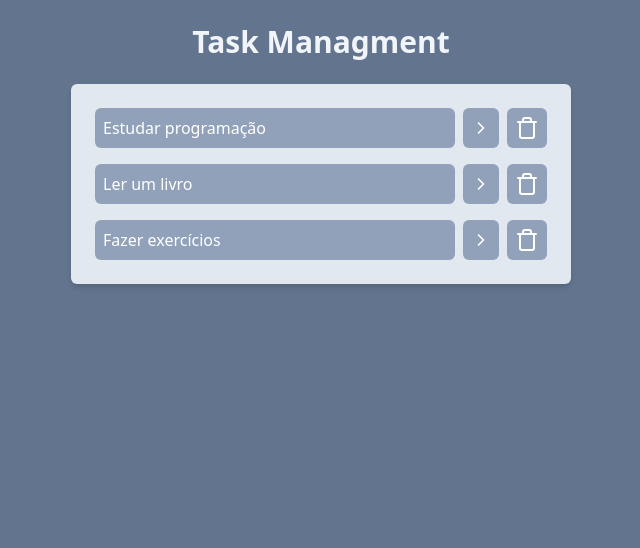
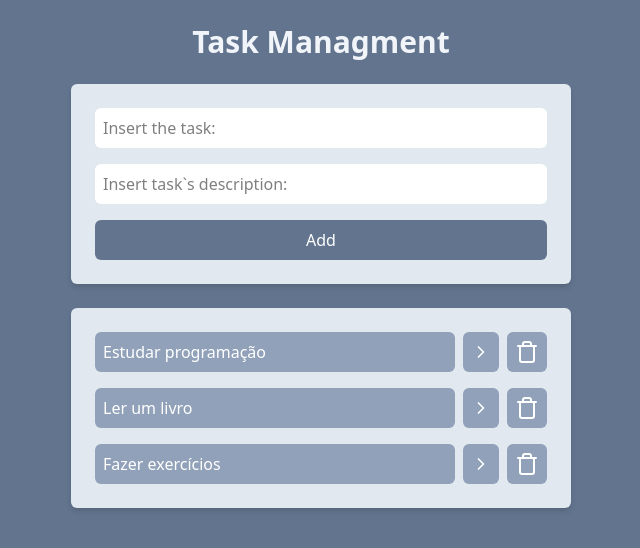
Before and after one commit to WallaceFalue/To-Do-List, a React (Vite) app: page / in a window 1280 px wide. Shown: the top 548 px of the page, without its empty margins (319-959 px from the left). Built offline with nearby package versions, Linux system fonts and the light colour scheme.

Commit message:
add button, add task syst

```diff
--- a/src/App.jsx
+++ b/src/App.jsx
@@ -39,13 +39,23 @@ function App() {
     setTasks(newTask);
   }
 
+  function onAddTaskSubmits(title, description) {
+    const task = {
+      id: tasks.length + 1,
+      title: title,
+      description: description,
+      isCompleted: false,
+    };
+    setTasks([...tasks, task]);
+  }
+
   return (
     <div className="w-screen h-screen bg-slate-500 flex justify-center p-6">
       <div className="w-[500px] ">
         <h1 className="text-3xl text-slate-100 font-bold text-center">
           Task Managment
         </h1>
-        <AddTask />
+        <AddTask onAddTaskSubmits={onAddTaskSubmits} />
         <Tasks
           tasks={tasks}
           ontaskClick={onTaskClick}
--- a/src/components/AddTasks.jsx
+++ b/src/components/AddTasks.jsx
@@ -1,5 +1,37 @@
-function AddTask() {
-  <div className=" space-y-5 bg-slate-400 p-6 rounded-md shadow-md"></div>;
+// filepath: c:\Users\walla\VsCodeProjects\ToDoList\my-react-app\src\components\AddTasks.jsx
+import { useState } from "react";
+
+function AddTask(props) {
+  const [title, setTitle] = useState("");
+  const [description, setDescription] = useState("");
+  return (
+    <div className="space-y-4 p-6 bg-slate-200 rounded-md mt-6 shadow-md flex flex-col">
+      <input
+        className="bg-white rounded-md p-2 outline-slate-400"
+        type="text"
+        placeholder="Insert the task: "
+        value={title}
+        onChange={(e) => setTitle(e.target.value)}
+      />
+      <input
+        className="bg-white rounded-md p-2 outline-slate-400"
+        type="text"
+        placeholder="Insert task`s description:  "
+        value={description}
+        onChange={(e) => setDescription(e.target.value)}
+      />
+      <button
+        onClick={() => {
+          props.onAddTaskSubmits(title, description);
+          setDescription("");
+          setTitle("");
+        }}
+        className="bg-slate-500 text-white p-2 rounded-md hover:bg-slate-600 transition"
+      >
+        Add
+      </button>
+    </div>
+  );
 }
 
 export default AddTask;
--- a/src/components/Tasks.jsx
+++ b/src/components/Tasks.jsx
@@ -17,7 +17,7 @@ function Tasks(props) {
             <ChevronRight size={20} />
           </button>
           <button
-            onClick={() => props.onClick(task.id)}
+            onClick={() => props.onDeleteTaskClick(task.id)}
             className="bg-slate-400 p-2 rounded-md text-white"
           >
             <TrashIcon />
```
